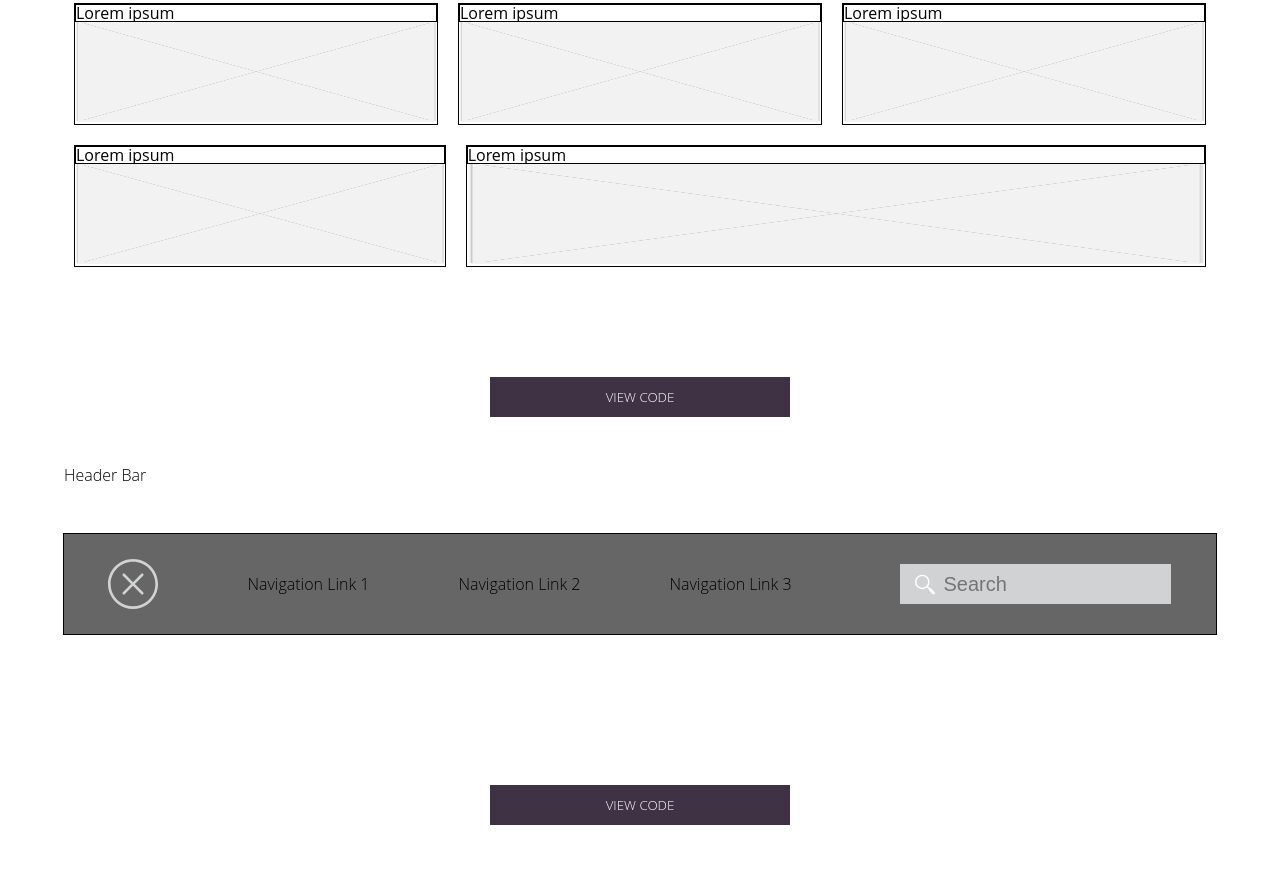
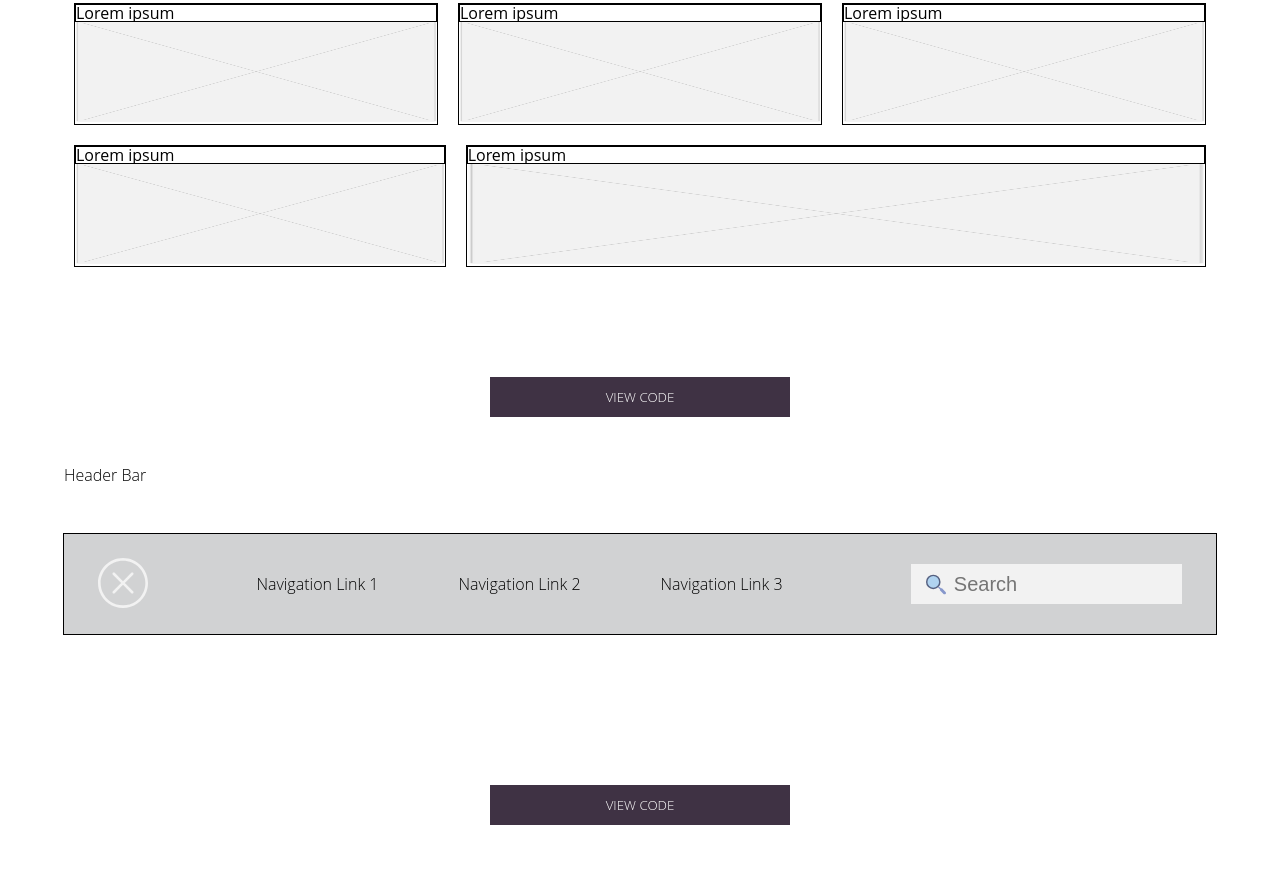
Before and after one commit to hilvitzs/pattrn-party, a plain HTML site: page index.html in a window 1280 px wide. Shown: the part 932-1807 px from the top of the page. Drawn offline with nearby package versions, Linux system fonts and the light colour scheme.

Commit message:
add sections for navbar

```diff
--- a/index.html
+++ b/index.html
@@ -109,26 +109,33 @@ Explorations, cosmic ocean Hypatia are creatures of the cosmos Vangelis network
   <section class="viewcode-section">
     <button class="viewcode">VIEW CODE</button>
   </section>
-  <section>
     <p class="title-line">Header Bar</p>
-    <div class="navbar">
+  <section class="navbar">
+    <section class="nav-header">
       <svg class="user-icon" xmlns="http://www.w3.org/2000/svg" xmlns:xlink="http://www.w3.org/1999/xlink" version="1.1" id="Capa_1" x="0px" y="0px" viewBox="0 0 76 76" style="enable-background:new 0 0 76 76;" xml:space="preserve" width="512px" height="512px">
       <g id="_x37_7_Essential_Icons_8_">
-      	<path id="Cancel" d="M38,0C17,0,0,17,0,38s17,38,38,38s38-17,38-38S59,0,38,0z M38,72C19.2,72,4,56.8,4,38S19.2,4,38,4   s34,15.2,34,34S56.8,72,38,72z M40.8,38l12.6-12.6c0.8-0.8,0.8-2,0-2.8s-2-0.8-2.8,0L38,35.2L25.4,22.6c-0.8-0.8-2-0.8-2.8,0   s-0.8,2,0,2.8L35.2,38L22.6,50.6c-0.8,0.8-0.8,2,0,2.8s2,0.8,2.8,0L38,40.8l12.6,12.6c0.8,0.8,2,0.8,2.8,0s0.8-2,0-2.8L40.8,38z" fill="#d1d2d3"/>
-      <p class="navigation-links">Navigation Link 1</p>
-      <p class="navigation-links">Navigation Link 2</p>
-      <p class="navigation-links">Navigation Link 3</p>
-      <div class="search-bar">
-        <svg class="search-icon" version="1.1" id="Capa_1" xmlns="http://www.w3.org/2000/svg" xmlns:xlink="http://www.w3.org/1999/xlink" x="0px" y="0px"
-        	 viewBox="0 0 54.971 54.971" style="enable-background:new 0 0 54.971 54.971;" xml:space="preserve">
-        <circle style="fill:#FFFFFF;" cx="20" cy="20.379" r="20"/>
-        <path style="fill:#FFFFFF;" d="M53.799,47.763L43.314,37.278l-1.414,1.414l-6.183-5.971c-0.827,1.051-1.752,2.019-2.77,2.886
-        	l6.124,5.914l-1.414,1.414L48.142,53.42c1.562,1.562,4.095,1.562,5.657,0C55.361,51.858,55.361,49.326,53.799,47.763z"/>
-        <circle style="fill:#D1D2D3;" cx="20" cy="20.379" r="16"/>
-        </svg>
-        <input type="search" class="search-input" placeholder="Search" />
-      </div>
-    </div>
+      	<path id="Cancel" d="M38,0C17,0,0,17,0,38s17,38,38,38s38-17,38-38S59,0,38,0z M38,72C19.2,72,4,56.8,4,38S19.2,4,38,4   s34,15.2,34,34S56.8,72,38,72z M40.8,38l12.6-12.6c0.8-0.8,0.8-2,0-2.8s-2-0.8-2.8,0L38,35.2L25.4,22.6c-0.8-0.8-2-0.8-2.8,0   s-0.8,2,0,2.8L35.2,38L22.6,50.6c-0.8,0.8-0.8,2,0,2.8s2,0.8,2.8,0L38,40.8l12.6,12.6c0.8,0.8,2,0.8,2.8,0s0.8-2,0-2.8L40.8,38z" fill="#f2f2f2"/>
+      <p class="menu">MENU</p>
+    </section>
+
+    <section class="nav-links-section">
+      <p class="nav-links">Navigation Link 1</p>
+      <p class="nav-links">Navigation Link 2</p>
+      <p class="nav-links">Navigation Link 3</p>
+    </section>
+
+    <section class="nav-search-section">
+      <svg class="search-icon" version="1.1" id="Capa_1" xmlns="http://www.w3.org/2000/svg" xmlns:xlink="http://www.w3.org/1999/xlink" x="0px" y="0px"
+      	 viewBox="0 0 54.971 54.971" style="enable-background:new 0 0 54.971 54.971;" xml:space="preserve">
+      <circle style="fill:#556080;" cx="20" cy="20.379" r="20"/>
+      <path style="fill:#8697CB;" d="M53.799,47.763L43.314,37.278l-1.414,1.414l-6.183-5.971c-0.827,1.051-1.752,2.019-2.77,2.886
+      	l6.124,5.914l-1.414,1.414L48.142,53.42c1.562,1.562,4.095,1.562,5.657,0C55.361,51.858,55.361,49.326,53.799,47.763z"/>
+      <circle style="fill:#B0D3F0;" cx="20" cy="20.379" r="16"/>
+      </svg>
+      <input class="search-input" type="search" placeholder="Search">
+    </section>
+
+  </section>
     <section class="viewcode-section">
       <button class="viewcode">VIEW CODE</button>
     </sectiion>
--- a/index.js
+++ b/index.js
@@ -22,9 +22,17 @@ verticalHeader.on('click', function() {
 
   $(this).addClass('active');
 
-  tabContent.removeClass('active')
+  tabContent.removeClass('active');
 
   var activeTab = $(this).attr("rel");
 
   $("#"+activeTab).addClass('active');
+});
+
+var navbar = $('.navbar');
+
+navbar.on('click', function() {
+  $('.navigation-links-section').toggleClass('hidden');
+
+  $('.search-bar-section').toggleClass('hidden');
 })
--- a/styles.css
+++ b/styles.css
@@ -179,10 +179,14 @@ div.active {
   border: 1px solid black;
   height: 100px;
   margin-bottom: 100px;
-  background-color: #666666;
+  background-color: #d1d2d3;
 }
 
-.search-bar {
+.nav-links-section {
+  display: flex;
+}
+
+.nav-search-section {
   display: flex;
   align-items: center;
 }
@@ -196,11 +200,11 @@ div.active {
 
 .search-input {
   height: 40px;
-  border: 1px solid #D1D2D3;
+  border: 1px solid #f2f2f2;
   text-indent: 40px;
   font-size: 20px;
   font-weight: 100;
-  background-color: #D1D2D3;
+  background-color: #f2f2f2;
 }
 
 .user-icon {
@@ -208,11 +212,16 @@ div.active {
   width: 50px;
 }
 
-.navigation-links {
+.nav-links {
   font-weight: 300;
+  padding: 0 40px;
 }
 
 .vertical-header {
+  display: none;
+}
+
+.menu {
   display: none;
 }
 
@@ -273,4 +282,9 @@ div.active {
   .flexible-two, .flexible-three, .flexible-four, .flexible-five, .flexible-six {
     flex: 100%;
   }
+
+  .navbar {
+    flex-direction: column;
+    height: 100%;
+  }
 }
```
